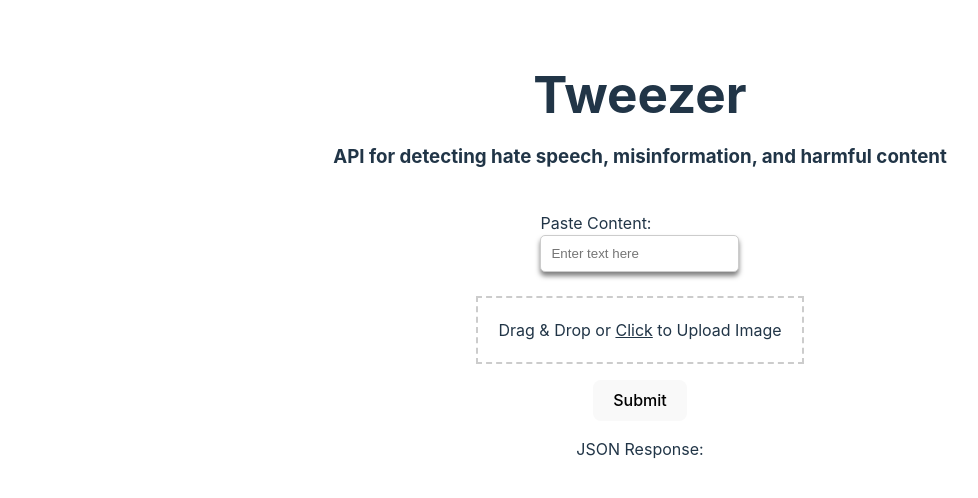
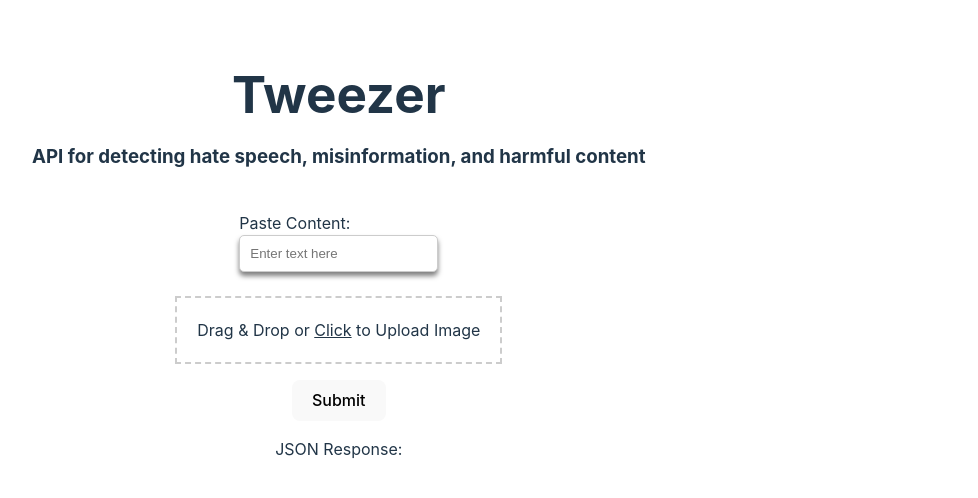
Before and after one commit to Hacked-2024/tweezer, a React (Vite) app: page / in a window 1280 px wide. Shown: the top 498 px of the page, without its empty margins (0-978 px from the left). Built offline with nearby package versions, Linux system fonts and the light colour scheme.

Commit message:
Add global accent colour

```diff
--- a/src/App.css
+++ b/src/App.css
@@ -1,8 +1,10 @@
-#root {
+:root {
   max-width: 1280px;
   margin: 0 auto;
   padding: 2rem;
   text-align: center;
+
+  --highlight-colour: #189BCC;
 }
 
 .parent-container {
```
